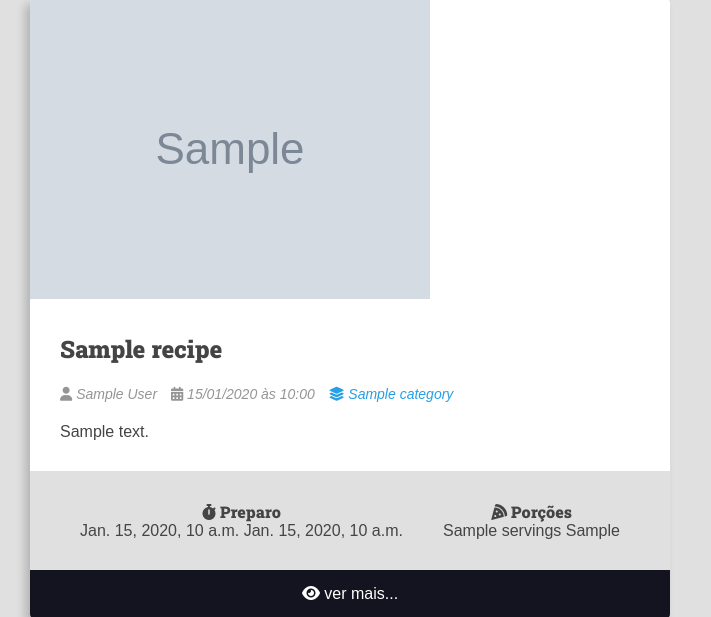
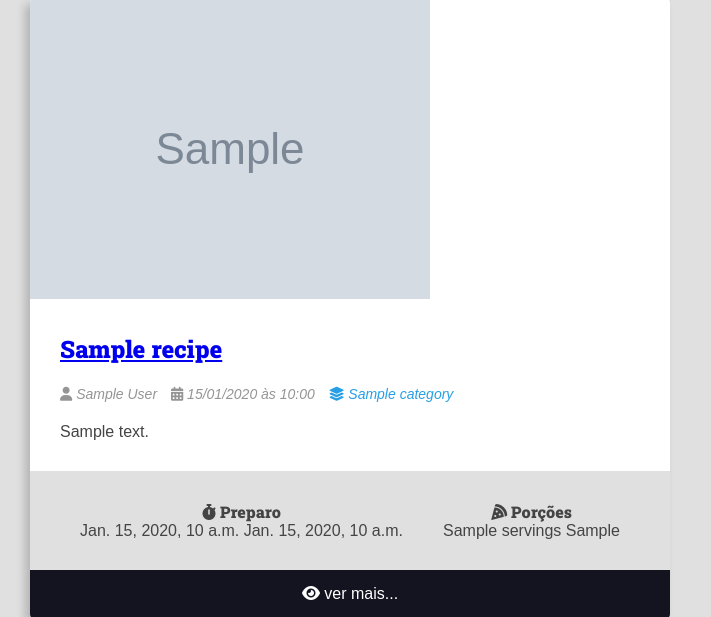
Before and after one commit to roschel/curso-django-projeto1, a Django app: template recipes/templates/recipes/pages/home.html in a window 1280 px wide. Shown: the part 213-830 px from the top of the page, without its empty margins (0-711 px from the left). Run offline with Django 4.2, Linux system fonts and the light colour scheme; the template is opened without the code that fills it: most values are stand-ins (such as "Sample title", 1, 10 or a date in 2020); grey boxes marked "Sample" are stand-in pictures.

Commit message:
tornando urls unicas e usando namespace

```diff
--- a/recipes/static/recipes/css/styles.css
+++ b/recipes/static/recipes/css/styles.css
@@ -175,6 +175,11 @@
     padding-bottom: 2rem;
 }
 
+.recipe-title-container a {
+    text-decoration: none;
+    color: var(--color-primary-dark)
+}
+
 .recipe-author {
     padding: 0 var(--spacing-gutter-medium);
 }
--- a/recipes/templates/recipes/partials/header.html
+++ b/recipes/templates/recipes/partials/header.html
@@ -1,7 +1,7 @@
 <header class="main-header-container">
     <div class="main-header container">
         <h1>
-            <a class="main-logo" href="/">
+            <a class="main-logo" href="{% url 'recipes:home' %}">
                 <i class="fa-sharp fa-solid fa-utensils main-logo-icon"></i>
                 <span class="main-logo-text">Recipes</span>
             </a>
--- a/recipes/templates/recipes/partials/recipe.html
+++ b/recipes/templates/recipes/partials/recipe.html
@@ -1,9 +1,13 @@
 <div class="recipe recipe-list-item">
     <div class="recipe-cover">
-        <img src="{{recipe.cover.url}}" alt="Temporário">
+        <a href="{% url 'recipes:recipe' recipe.id %}">
+            <img src="{{recipe.cover.url}}" alt="Temporário">
+        </a>
     </div>
     <div class="recipe-title-container">
-        <h2 class="recipe-title">{{recipe.title}}</h2>
+        <a href="{% url 'recipes:recipe' recipe.id %}">
+            <h2 class="recipe-title">{{recipe.title}}</h2>
+        </a>
     </div>
 
     <div class="recipe-author">
@@ -44,7 +48,7 @@
 
     {% if is_detail_page is not True %}
         <footer class="recipe-footer">
-            <a class="recipe-read-more button button-dark button-full-width" href="/recipes/3/">
+            <a class="recipe-read-more button button-dark button-full-width" href="{% url 'recipes:recipe' recipe.id %}">
                 <i class="fas fa-eye"></i>
                 <span>ver mais...</span>
             </a>
--- a/recipes/urls.py
+++ b/recipes/urls.py
@@ -2,7 +2,9 @@
 
 from . import views
 
+app_name = "recipes"
+
 urlpatterns = [
-    path("", views.home),
-    path("recipes/<int:id>/", views.recipe),
+    path("", views.home, name="home"),
+    path("recipes/<int:id>", views.recipe, name="recipe"),
 ]
--- a/utils/recipes/factory.py
+++ b/utils/recipes/factory.py
@@ -13,6 +13,7 @@
 
 def make_recipe():
     return {
+        "id": fake.random_number(digits=2, fix_len=True),
         "title": fake.sentence(nb_words=6),
         "description": fake.sentence(nb_words=12),
         "preparation_time": fake.random_number(digits=2, fix_len=True),
```
